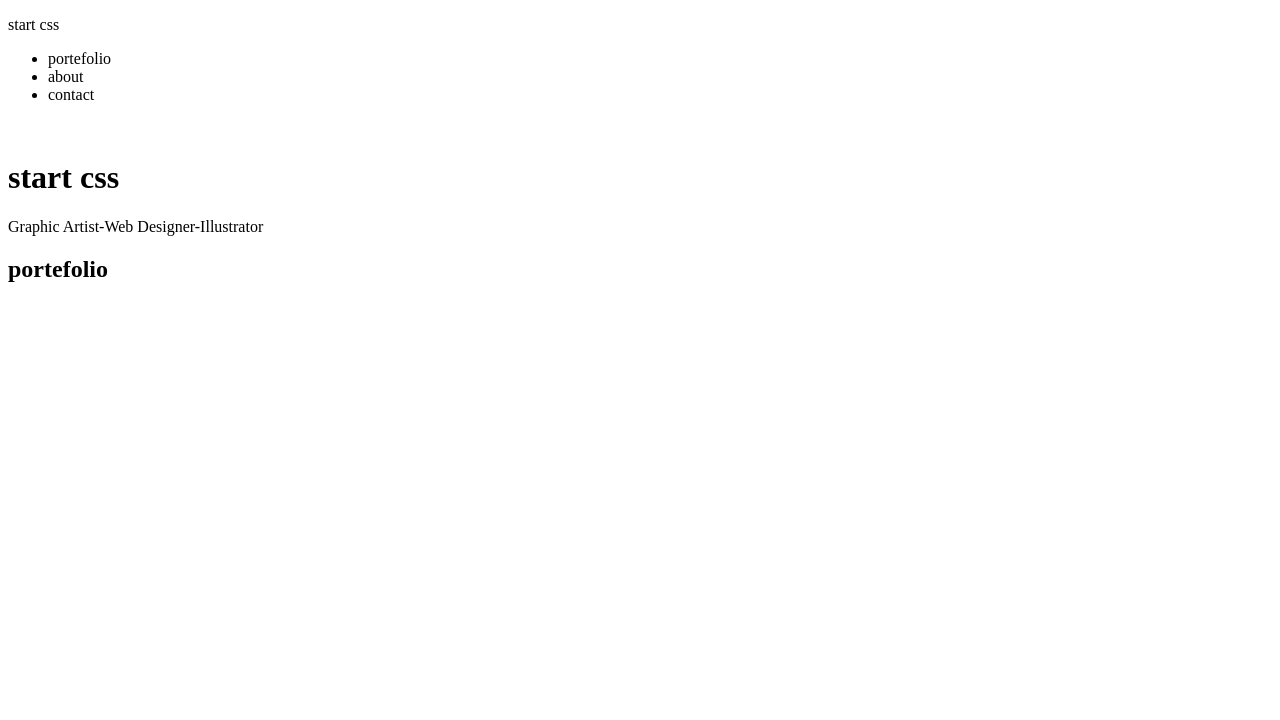
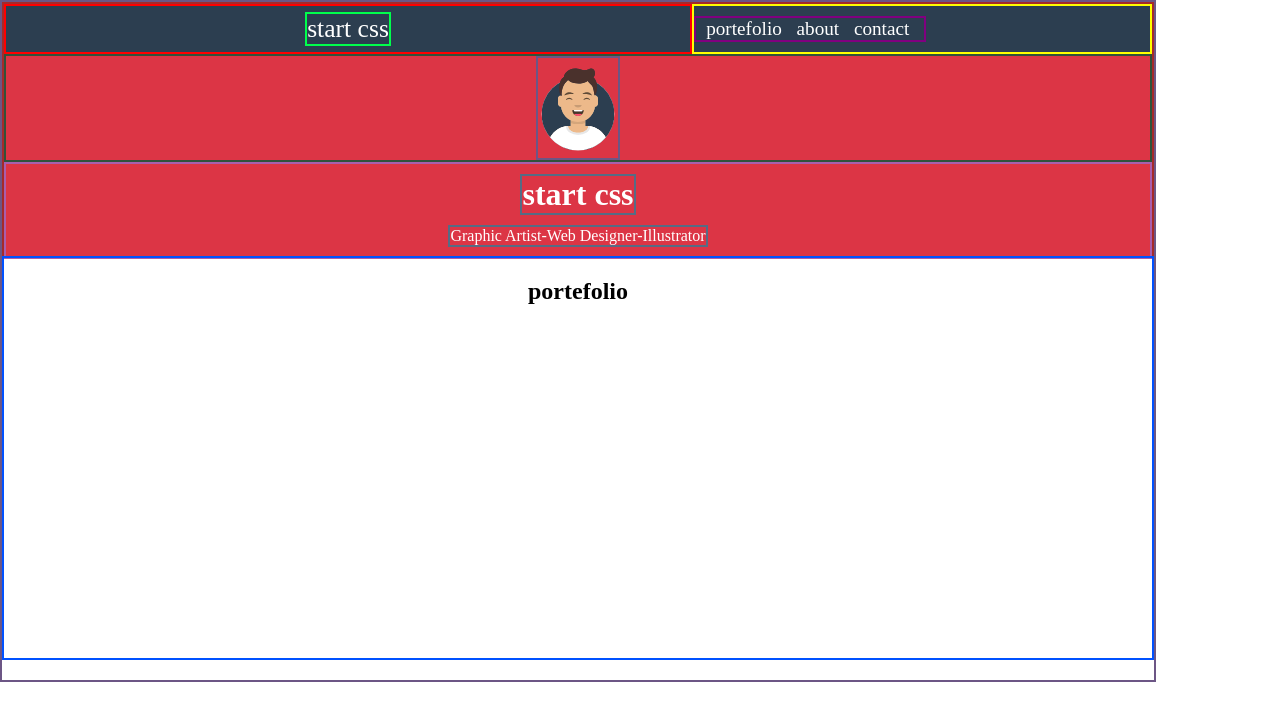
Before and after one commit to ElsongMaster/Exo_Site_Start-css, a plain HTML site: page index.html in a window 1280 px wide. Drawn offline with Linux system fonts and the light colour scheme.

Commit message:
header 1er partie Exo_site_start-css

```diff
--- a/index.html
+++ b/index.html
@@ -4,6 +4,14 @@
     <meta charset="UTF-8" />
     <meta http-equiv="X-UA-Compatible" content="IE=edge" />
     <meta name="viewport" content="width=device-width, initial-scale=1.0" />
+
+    <!-- FontAwsome -->
+    <link
+      rel="stylesheet"
+      href="https://cdnjs.cloudflare.com/ajax/libs/font-awesome/5.14.0/css/all.min.css"
+      integrity="sha512-1PKOgIY59xJ8Co8+NE6FZ+LOAZKjy+KY8iq0G4B3CyeY6wYHN3yt9PW0XpSriVlkMXe40PTKnXrLnZ9+fkDaog=="
+      crossorigin="anonymous"
+    />
     <link rel="stylesheet" href="./public/css/style.css" />
     <title>Document</title>
   </head>
@@ -15,15 +23,17 @@
         </div>
         <nav>
           <ul>
-            <li>portefolio</li>
-            <li>about</li>
-            <li>contact</li>
+            <li><a href="#">portefolio </a></li>
+
+            <li><a href="#"> about </a></li>
+
+            <li><a href="#">contact </a></li>
           </ul>
         </nav>
       </div>
       <div class="banniere">
         <div class="banniere-img">
-          <img src="" alt="" />
+          <img src="./public/img/avataaars.svg" alt="" />
         </div>
 
         <div class="banniere-text">
@@ -37,7 +47,7 @@
       <h2>portefolio</h2>
       <div class="portefolio-img">
         <div class="ligne-container">
-          <img src="" alt="" /><img src="" alt="" /><img src="" alt="" />
+          <img src="./" alt="" /><img src="" alt="" /><img src="" alt="" />
         </div>
         <div class="ligne-container">
           <img src="" alt="" /><img src="" alt="" /><img src="" alt="" />
--- a/public/css/style.css
+++ b/public/css/style.css
@@ -0,0 +1,132 @@
+html,
+body {
+  margin: 0;
+  padding: 0;
+}
+body {
+  display: flex;
+  flex-direction: column;
+  height: fit-content;
+  width: 90vw;
+  border: 2px solid rgb(108, 86, 133);
+}
+
+header {
+  display: flex;
+  flex-direction: column;
+  height: 250px;
+  border: 2px solid brown;
+}
+
+header * {
+  color: white;
+  padding: 0;
+}
+.container-Navbar {
+  display: flex;
+  background-color: rgb(44, 62, 80);
+  height: 50px;
+}
+
+.container-Navbar_text {
+  display: flex;
+  justify-content: center;
+  align-items: center;
+  border: 2px solid red;
+  width: 60%;
+}
+.container-Navbar_text p {
+  display: flex;
+  height: fit-content;
+  width: fit-content;
+  font-size: 2vw;
+  border: 2px solid rgb(0, 255, 76);
+}
+
+nav {
+  display: flex;
+  align-items: center;
+  width: 40%;
+  border: 2px solid yellow;
+}
+
+ul {
+  display: flex;
+  justify-content: space-evenly;
+  border: 2px solid purple;
+  padding: 0;
+  width: 50%;
+}
+li {
+  list-style-type: none;
+  margin-right: 2%;
+}
+a {
+  text-decoration: none;
+  font-size: 1.5vw;
+}
+
+.banniere {
+  display: flex;
+  flex-direction: column;
+  background-color: rgb(220, 53, 69);
+  height: 100%;
+}
+.banniere-img {
+  display: flex;
+  justify-content: center;
+  justify-items: center;
+  border: 2px solid rgb(48, 82, 58);
+}
+
+.banniere-img img {
+  height: 100px;
+  width: 80px;
+  border: 2px solid rgb(108, 86, 133);
+  padding: 0;
+}
+.banniere-text * {
+  height: fit-content;
+  width: fit-content;
+  padding: 0;
+  margin: 5px 0;
+  border: 2px solid rgb(86, 108, 133);
+}
+.banniere-text {
+  display: flex;
+  flex-direction: column;
+  align-items: center;
+  border: 2px solid rgb(169, 94, 172);
+  padding: 5px 0;
+}
+.contenu {
+  border: 2px solid rgb(0, 81, 255);
+}
+
+@media (min-width: 600px) and (max-width: 950px) {
+  .container-Navbar {
+    /* flex-direction: column; */
+    height: fit-content;
+  }
+  .container-Navbar * {
+    width: 100%;
+  }
+  nav {
+    width: 10% !important;
+  }
+
+  ul {
+    height: 100%;
+    width: 100% !important;
+    flex-direction: column;
+    width: fit-content !important;
+  }
+}
+
+.contenu {
+  height: 400px;
+}
+
+h2 {
+  text-align: center;
+}
```
